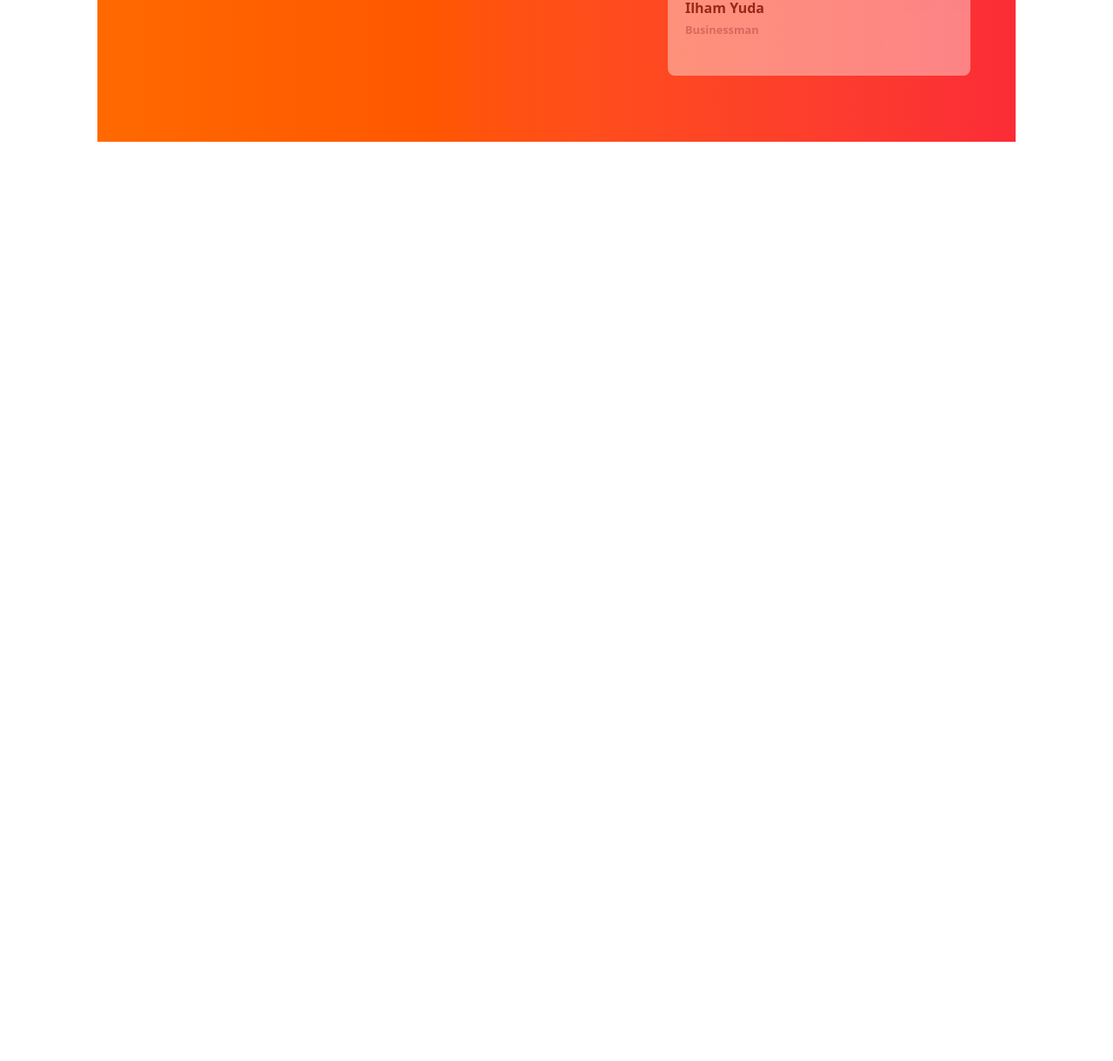
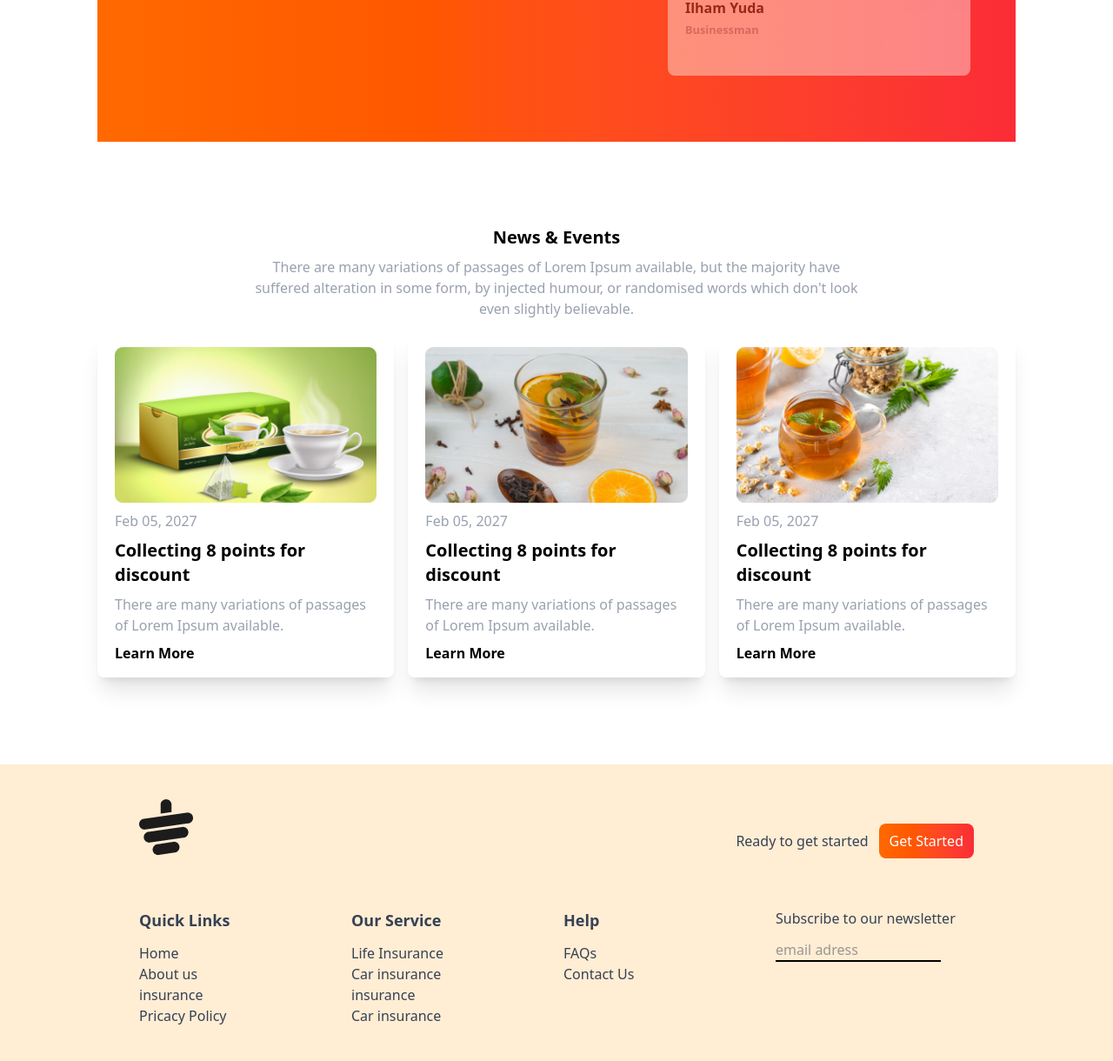
Before and after one commit to Asikul-Islam-Razim/tea-house-with-tailwind, a plain HTML site: page index.html in a window 1280 px wide. Shown: the part 2273-3493 px from the top of the page at 87% size. Before the commit the page ends 2532 px from the top, so only its background shows below. Drawn offline with nearby package versions, Linux system fonts and the light colour scheme.

Commit message:
done this project

```diff
--- a/index.html
+++ b/index.html
@@ -218,6 +218,145 @@ tea time at The <br>Tea House</h1>
         </div>
     </div>
   </section>
+<!-- new and event section -->
+
+  <section>
+    <div class="mb-25">
+      <!-- text section -->
+       <div class="text-center">
+        <h1 class="text-xl font-bold mb-2 ">
+          News & Events
+        </h1>
+        <p class="text-gray-400 w-2/3 mx-auto mb-4">
+          There are many variations of passages of Lorem Ipsum available, but the majority have suffered alteration in some form, by injected humour, or randomised words which don't look even slightly believable.
+        </p>
+       </div>
+       <!-- card section -->
+        <div class="grid grid-cols-3 gap-4">
+          <div class="bg-white rounded-lg shadow-xl py-4 px-5">
+            <img class="mb-2" src="/images/news-1.png" alt="">
+            <p class="text-gray-400 mb-2">
+              Feb 05, 2027
+            </p>
+            <h2 class="md:text-xl md:font-bold mb-2">
+              Collecting 8 points for discount
+            </h2>
+            <p class="text-gray-400 mb-2">There are many variations of passages of Lorem Ipsum available.</p>
+            <h4 class="font-bold">Learn More</h4>
+          </div>
+          <div class="bg-white rounded-lg shadow-xl py-4 px-5">
+            <img class="mb-2" src="/images/news-2.png" alt="">
+            <p class="text-gray-400 mb-2">
+              Feb 05, 2027
+            </p>
+            <h2 class="md:text-xl md:font-bold mb-2 ">
+              Collecting 8 points for discount
+            </h2>
+            <p class="text-gray-400 mb-2">There are many variations of passages of Lorem Ipsum available.</p>
+            <h4 class="font-bold">Learn More</h4>
+          </div><div class="bg-white rounded-lg shadow-xl py-4 px-5">
+            <img class="mb-2" src="/images/news-3.png" alt="">
+            <p class="text-gray-400 mb-2">
+              Feb 05, 2027
+            </p>
+            <h2 class="md:text-xl md:font-bold mb-2">
+              Collecting 8 points for discount
+            </h2>
+            <p class="text-gray-400 mb-2">There are many variations of passages of Lorem Ipsum available.</p>
+            <h4 class="font-bold">Learn More</h4>
+          </div>
+        </div>
+    </div>
+  </section>
+
+
+
      </main>
+
+      <!-- footer section -->
+
+     <footer class="bg-orange-100 text-gray-700 py-10 px-4 md:px-16">
+      <div class="w-10/12 mx-auto">
+        <!-- logo -->
+         <div class="mb-7 flex justify-between ">
+         <div>
+           <img class="mb-8" src="/images/cup.png" alt="">
+         </div>
+          <div class="flex items-center gap-3">
+            <h4>Ready to get started</h4>
+            <button class="bg-gradient-to-r from-orange-500 to-red-500  text-white px-3 py-2 rounded-lg">
+              Get Started
+            </button>
+          </div>
+         </div>
+         <!-- Links -->
+          <div class="grid grid-cols-1 md:grid-cols-2 lg:grid-cols-4 gap-4">
+            <!-- first column -->
+            <div>
+              <h3 class="font-semibold text-lg mb-3">
+                Quick Links
+              </h3>
+              <ul>
+                <li>
+                  <a class="hover:text-orange-600" href="#">Home</a>
+                </li>
+                <li>
+                  <a class="hover:text-orange-600" href="#">About us</a>
+                </li>
+                <li>
+                  <a class="hover:text-orange-600" href="#">insurance</a>
+                </li>
+                <li>
+                  <a class="hover:text-orange-600" href="#">Pricacy Policy</a>
+                </li>
+              </ul>
+            </div>
+            <!-- Second column -->
+            <div>
+              <h3 class="font-semibold text-lg mb-3">
+                Our Service
+              </h3>
+              <ul>
+                <li>
+                  <a class="hover:text-orange-600" href="#">Life Insurance</a>
+                </li>
+                <li>
+                  <a class="hover:text-orange-600" href="#">Car insurance </a>
+                </li>
+                <li>
+                  <a class="hover:text-orange-600" href="#">insurance</a>
+                </li>
+                <li>
+                  <a class="hover:text-orange-600" href="#"> Car insurance</a>
+                </li>
+              </ul>
+            </div>
+            <!-- Third column -->
+            <div>
+              <h3 class="font-semibold text-lg mb-3">
+                 Help
+              </h3>
+              <ul>
+                <li>
+                  <a class="hover:text-orange-600" href="#">FAQs</a>
+                </li>
+                <li>
+                  <a class="hover:text-orange-600" href="#"> Contact Us</a>
+              </ul>
+            </div>
+            <!-- fourth column -->
+             <div>
+              <h3 class="font-semiboldtext-lg mb-3">
+                Subscribe to our newsletter
+              </h3>
+              <div class="flex flex-col space-y-2">
+                <div>
+                  <input    placeholder="email adress"    type="text" name="" id="" class="bg-transparent border-b-2 border-black md:w-5/6">
+                </div>
+              </div>
+             </div>
+          </div>
+      </div>
+   </footer>
 </body>
 </html>
```
